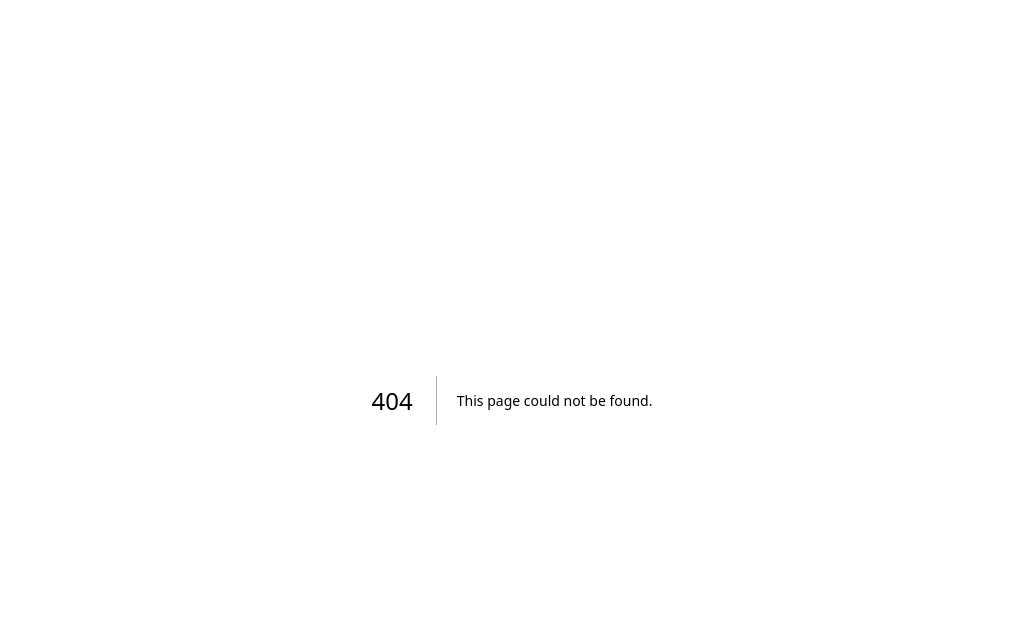
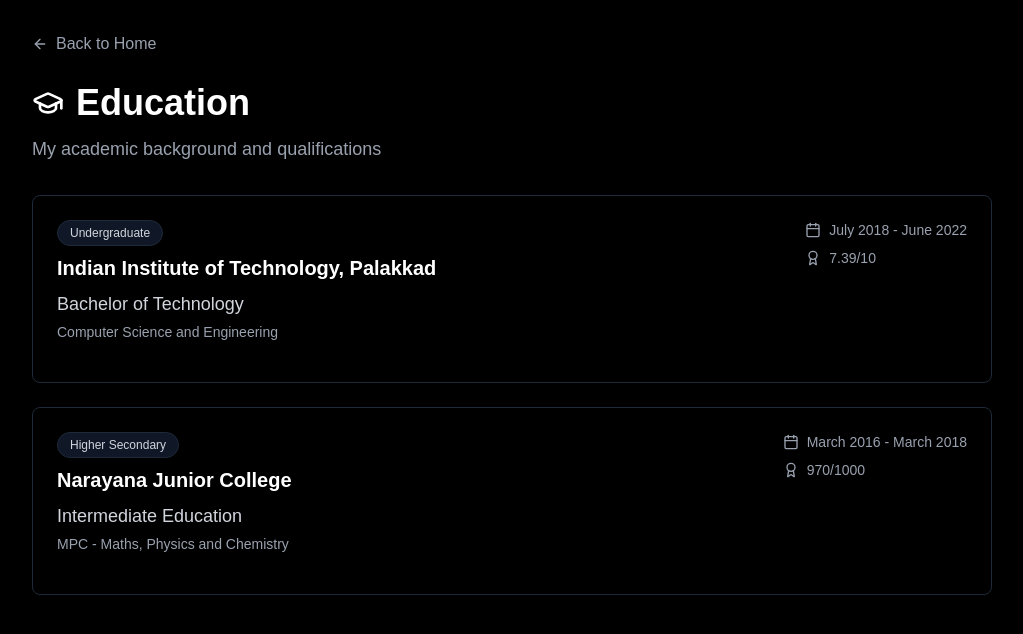
Before and after one commit to vipul43/vipulsme, a Next.js app: page /education in a window 1280 px wide. Before the commit this address had no page. Shown: the top 634 px of the page, without its empty margins (128-1151 px from the left). Built offline with nearby package versions, Linux system fonts and the light colour scheme.

Commit message:
feat(education): add education page with academic background

```diff
--- /dev/null
+++ b/app/components/EducationCard.tsx
@@ -0,0 +1,49 @@
+"use client";
+
+import { Calendar, Award } from "lucide-react";
+
+interface EducationCardProps {
+  institution: string;
+  degree: string;
+  field: string;
+  period: string;
+  grade: string;
+  type: string;
+}
+
+export default function EducationCard({
+  institution,
+  degree,
+  field,
+  period,
+  grade,
+  type,
+}: EducationCardProps) {
+  return (
+    <div className="group relative rounded-lg border border-gray-800 bg-black p-6 transition-all duration-200 hover:border-gray-600">
+      <div className="mb-4 flex flex-col gap-4 sm:flex-row sm:items-start sm:justify-between">
+        <div className="flex-1">
+          <div className="mb-2 flex items-center gap-2">
+            <span className="rounded-full border border-gray-800 bg-gray-900 px-3 py-1 text-xs text-gray-300">
+              {type}
+            </span>
+          </div>
+          <h3 className="mb-2 text-xl font-bold text-white">{institution}</h3>
+          <p className="mb-1 text-lg text-gray-300">{degree}</p>
+          <p className="text-sm text-gray-400">{field}</p>
+        </div>
+
+        <div className="flex flex-col gap-2 sm:text-right">
+          <div className="flex items-center gap-2 text-sm text-gray-400">
+            <Calendar className="h-4 w-4" />
+            <span>{period}</span>
+          </div>
+          <div className="flex items-center gap-2 text-sm text-gray-400">
+            <Award className="h-4 w-4" />
+            <span className="font-medium">{grade}</span>
+          </div>
+        </div>
+      </div>
+    </div>
+  );
+}
--- a/app/components/Navigation.tsx
+++ b/app/components/Navigation.tsx
@@ -2,11 +2,19 @@
 
 import Link from "next/link";
 import { usePathname } from "next/navigation";
-import { Home, Briefcase, FolderGit2, FileText, Mail } from "lucide-react";
+import {
+  Home,
+  Briefcase,
+  GraduationCap,
+  FolderGit2,
+  FileText,
+  Mail,
+} from "lucide-react";
 
 const navItems = [
   { href: "/", label: "Home", icon: Home },
   { href: "/experience", label: "Experience", icon: Briefcase },
+  { href: "/education", label: "Education", icon: GraduationCap },
   { href: "/projects", label: "Projects", icon: FolderGit2 },
   { href: "/resume", label: "Resume", icon: FileText },
   { href: "/contact", label: "Contact", icon: Mail },
--- /dev/null
+++ b/app/education/page.tsx
@@ -0,0 +1,63 @@
+import { Metadata } from "next";
+import Link from "next/link";
+import { ArrowLeft, GraduationCap } from "lucide-react";
+import EducationCard from "../components/EducationCard";
+
+export const metadata: Metadata = {
+  title: "Education | Vipul",
+  description: "Educational background and qualifications of Vipul",
+  metadataBase: new URL("https://vipuls.me"),
+};
+
+const education = [
+  {
+    institution: "Indian Institute of Technology, Palakkad",
+    degree: "Bachelor of Technology",
+    field: "Computer Science and Engineering",
+    period: "July 2018 - June 2022",
+    grade: "7.39/10",
+    type: "Undergraduate",
+  },
+  {
+    institution: "Narayana Junior College",
+    degree: "Intermediate Education",
+    field: "MPC - Maths, Physics and Chemistry",
+    period: "March 2016 - March 2018",
+    grade: "970/1000",
+    type: "Higher Secondary",
+  },
+];
+
+export default function EducationPage() {
+  return (
+    <div className="min-h-screen bg-black">
+      <div className="mx-auto max-w-5xl px-4 py-8 sm:px-6 lg:px-8">
+        <div className="mb-6">
+          <Link
+            href="/"
+            className="inline-flex items-center gap-2 text-gray-400 transition-colors hover:text-white"
+          >
+            <ArrowLeft className="h-4 w-4" />
+            <span>Back to Home</span>
+          </Link>
+        </div>
+
+        <div className="mb-8">
+          <div className="mb-3 flex items-center gap-3">
+            <GraduationCap className="h-8 w-8 text-white" />
+            <h1 className="text-4xl font-bold text-white">Education</h1>
+          </div>
+          <p className="text-lg text-gray-400">
+            My academic background and qualifications
+          </p>
+        </div>
+
+        <div className="space-y-6">
+          {education.map((edu, index) => (
+            <EducationCard key={index} {...edu} />
+          ))}
+        </div>
+      </div>
+    </div>
+  );
+}
```
Also changed, not shown: 2 other files (tests, documents, lock files or other folders).
